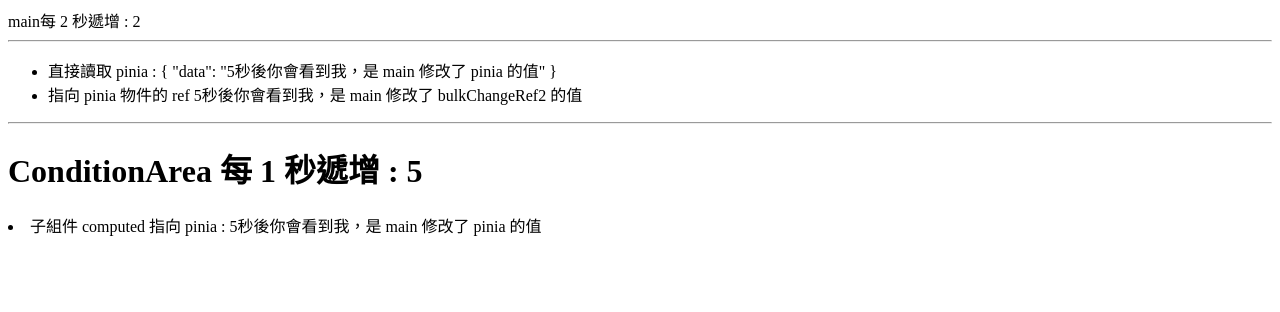
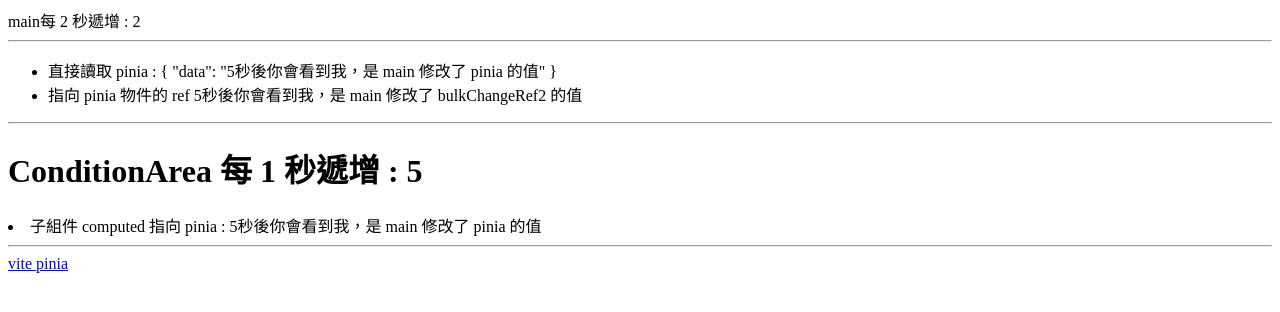
Before and after one commit to ayvc0420/demo_repositories, a plain HTML site: page pinia_demo/index.html in a window 1280 px wide. Drawn offline with Linux system fonts and the light colour scheme.

Commit message:
pinia demo

```diff
--- a/pinia_demo/index.html
+++ b/pinia_demo/index.html
@@ -3,7 +3,7 @@
 <head>
     <meta charset="UTF-8">
     <meta name="viewport" content="width=device-width, initial-scale=1.0">
-    <title>大量變更</title>
+    <title>pinia demo</title>
     <style>
         [v-cloak]{
             display: none;
@@ -30,6 +30,10 @@
         <demo-template></demo-template>
     </div>
 
+    <hr>
+
+    <a href="./ViteExcel2.zip">vite pinia</a>
+
 
     <script src="./js/vue.global.prod.js"></script> <!-- 僅供 vue-demi 使用 .js內使用仍以 esm 為主-->
 
```
Also changed, not shown: 1 other file.
